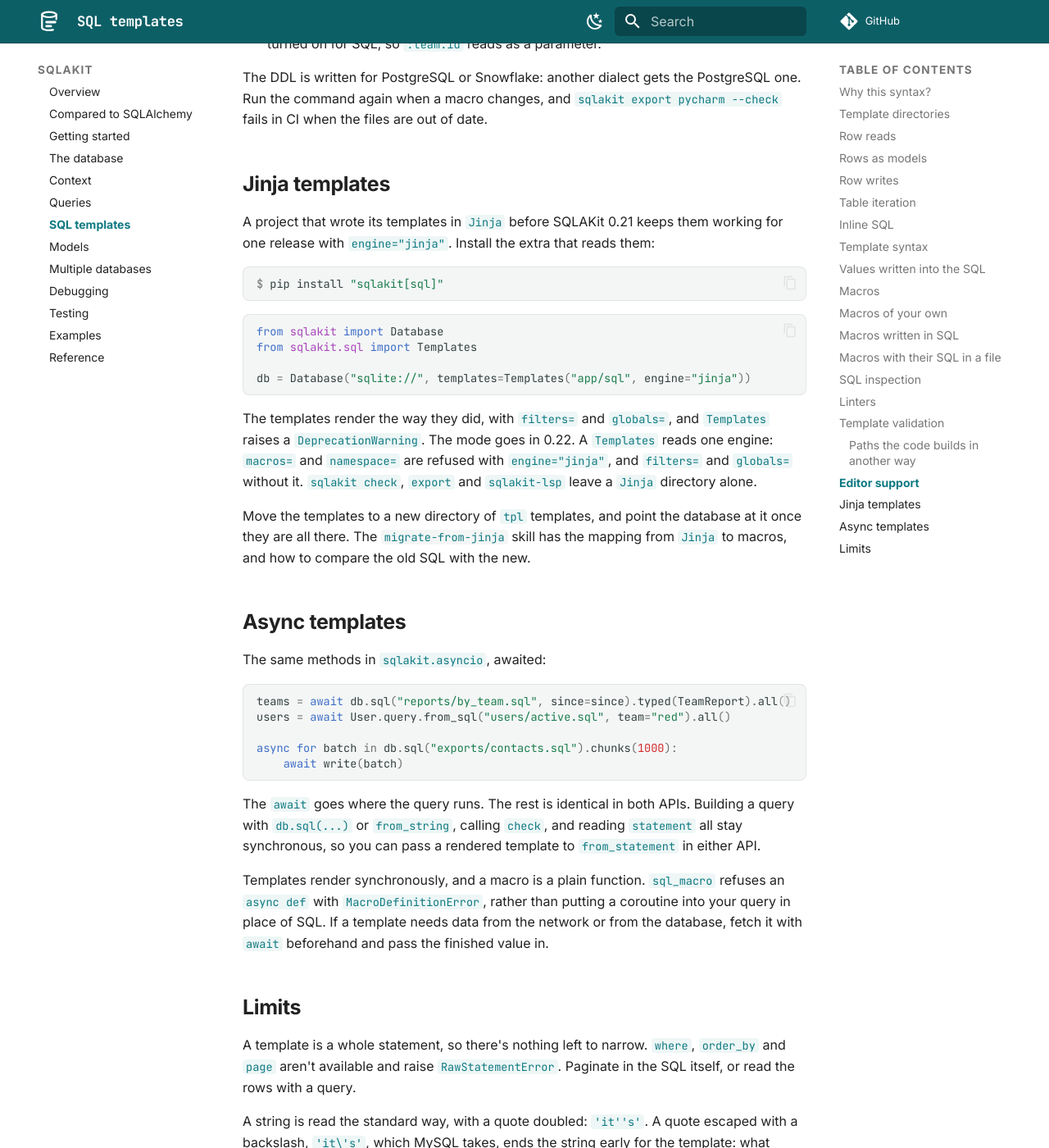
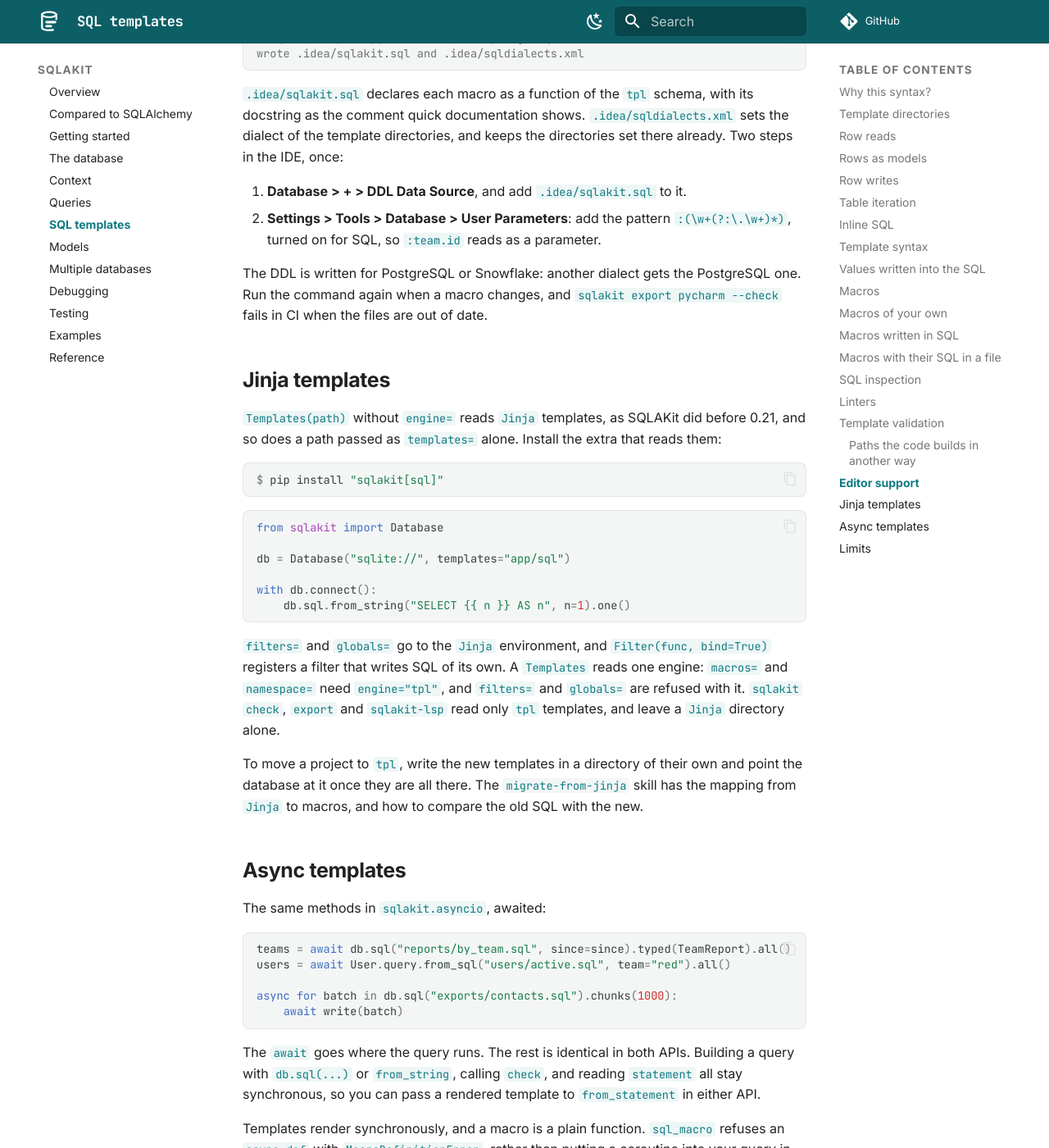
Before and after one commit to antonrh/sqlakit, an MkDocs documentation site: the page built from docs/sql.md, in a window 1280 px wide and 1400 px high, scrolled down 16970 px. Shown: the whole window at 82% size. Built offline with MkDocs 1.6.1 and Material for MkDocs 9.7.7, drawn with Linux system fonts in a browser that asks for light colours; comment, search, counter and statistics services are not loaded; some of the changed text lies outside the part shown.

Commit message:
Templates: Jinja the default engine, tpl with engine='tpl'

````diff
--- a/docs/sql.md
+++ b/docs/sql.md
@@ -21,6 +21,10 @@
 
 Values are bound, so they never reach the SQL text itself.
 
+This syntax is the `tpl` engine, which `Templates(path, engine="tpl")` turns
+on. The default engine reads `Jinja` templates, the way SQLAKit did before
+0.21: see [Jinja templates](#jinja-templates).
+
 ### Why this syntax?
 
 A template is valid SQL, and the syntax exists for that. `tpl.if_set(...)` is
@@ -39,16 +43,21 @@
 
 ## Template directories
 
-Set the template directory with `templates=` when you create the database:
+Set the template directory with `templates=` when you create the database,
+and the engine that reads it:
 
 ```python
 from pathlib import Path
 
 from sqlakit import Database
+from sqlakit.sql import Templates
 
 BASE_DIR = Path(__file__).parent / "sql"
 
-db = Database("postgresql+psycopg://localhost/app", templates=BASE_DIR)
+db = Database(
+    "postgresql+psycopg://localhost/app",
+    templates=Templates(BASE_DIR, engine="tpl"),
+)
 ```
 
 If you use the registry, pass the same argument to `configure()`:
@@ -57,12 +66,13 @@
 from pathlib import Path
 
 from sqlakit import db
+from sqlakit.sql import Templates
 
 BASE_DIR = Path(__file__).parent / "sql"
 
 db.configure(
     "postgresql+psycopg://localhost/app",
-    templates=BASE_DIR,
+    templates=Templates(BASE_DIR, engine="tpl"),
 )
 ```
 
@@ -86,14 +96,14 @@
 `db.sql(name)` is a shorthand for `from_file`, and the one you'll use most of
 the time. The other two are covered below.
 
-For anything beyond the directory, pass a `Templates` object:
+`Templates` takes the rest of the settings:
 
 ```python
-from sqlakit.sql import Templates
-
 db = Database(
     DB_URL,
-    templates=Templates(BASE_DIR, auto_reload=DEBUG, macros=["app.sql.macros"]),
+    templates=Templates(
+        BASE_DIR, engine="tpl", auto_reload=DEBUG, macros=["app.sql.macros"]
+    ),
 )
 ```
 
@@ -101,7 +111,7 @@
 A file of macros is read once, so restart the server after changing one.
 `macros` adds [macros of your own](#macros-of-your-own). `namespace` renames
 `tpl`, for a database that has a real schema of that name:
-`Templates(BASE_DIR, namespace="q")` reads `q.if_set(...)`.
+`Templates(BASE_DIR, engine="tpl", namespace="q")` reads `q.if_set(...)`.
 
 ## Row reads
 
@@ -263,9 +273,10 @@
 ids = query.scalars().all()
 ```
 
-This is the only call that works without `templates=`, and it can't
-`tpl.include` a file without it. Grep for it when you want to find every place
-that builds SQL from strings.
+It reads the engine `templates=` names, so a database with no template
+directory still says which one: `templates=Templates(engine="tpl")`. It can't
+`tpl.include` a file without a directory. Grep for it when you want to find
+every place that builds SQL from strings.
 
 A `:name` the call passes no value for raises `StrayParameterError` before the
 query runs, naming the parameter. A driver's `?` or `%s` binds nothing here:
@@ -492,8 +503,8 @@
 in:
 
 ```python
-Templates(BASE_DIR, macros=[owned_by, search])
-Templates(BASE_DIR, macros=["app.sql.macros"])
+Templates(BASE_DIR, engine="tpl", macros=[owned_by, search])
+Templates(BASE_DIR, engine="tpl", macros=["app.sql.macros"])
 ```
 
 A macro calls another as a template does, through `tpl`. It passes a `Sql` it
@@ -555,7 +566,7 @@
 read it. A file elsewhere goes in `macros=` by its path, next to the rest:
 
 ```python
-Templates(BASE_DIR, macros=["app.sql.macros", SHARED_DIR / "tenant.sql"])
+Templates(BASE_DIR, engine="tpl", macros=["app.sql.macros", SHARED_DIR / "tenant.sql"])
 ```
 
 The file is SQL a linter reads like a template, with each argument declared as
@@ -796,9 +807,9 @@
 
 ## Jinja templates
 
-A project that wrote its templates in `Jinja` before SQLAKit 0.21 keeps them
-working for one release with `engine="jinja"`. Install the extra that reads
-them:
+`Templates(path)` without `engine=` reads `Jinja` templates, as SQLAKit did
+before 0.21, and so does a path passed as `templates=` alone. Install the
+extra that reads them:
 
 ```console
 $ pip install "sqlakit[sql]"
@@ -806,19 +817,21 @@
 
 ```python
 from sqlakit import Database
-from sqlakit.sql import Templates
 
-db = Database("sqlite://", templates=Templates("app/sql", engine="jinja"))
+db = Database("sqlite://", templates="app/sql")
+
+with db.connect():
+    db.sql.from_string("SELECT {{ n }} AS n", n=1).one()
 ```
 
-The templates render the way they did, with `filters=` and `globals=`, and
-`Templates` raises a `DeprecationWarning`. The mode goes in 0.22. A
-`Templates` reads one engine: `macros=` and `namespace=` are refused with
-`engine="jinja"`, and `filters=` and `globals=` without it. `sqlakit check`,
-`export` and `sqlakit-lsp` leave a `Jinja` directory alone.
+`filters=` and `globals=` go to the `Jinja` environment, and `Filter(func,
+bind=True)` registers a filter that writes SQL of its own. A `Templates`
+reads one engine: `macros=` and `namespace=` need `engine="tpl"`, and
+`filters=` and `globals=` are refused with it. `sqlakit check`, `export` and
+`sqlakit-lsp` read only `tpl` templates, and leave a `Jinja` directory alone.
 
-Move the templates to a new directory of `tpl` templates, and point the
-database at it once they are all there. The
+To move a project to `tpl`, write the new templates in a directory of their
+own and point the database at it once they are all there. The
 [`migrate-from-jinja`](https://github.com/sqlakit/sqlakit/tree/main/.claude/skills/migrate-from-jinja)
 skill has the mapping from `Jinja` to macros, and how to compare the old SQL
 with the new.
````
Also changed, not shown: .claude/skills/migrate-from-jinja/SKILL.md (+9 -10 lines), CHANGELOG.md (+34 -47 lines), README.md (+5 -3 lines), docs/index.md (+5 -3 lines), 11 other files.
